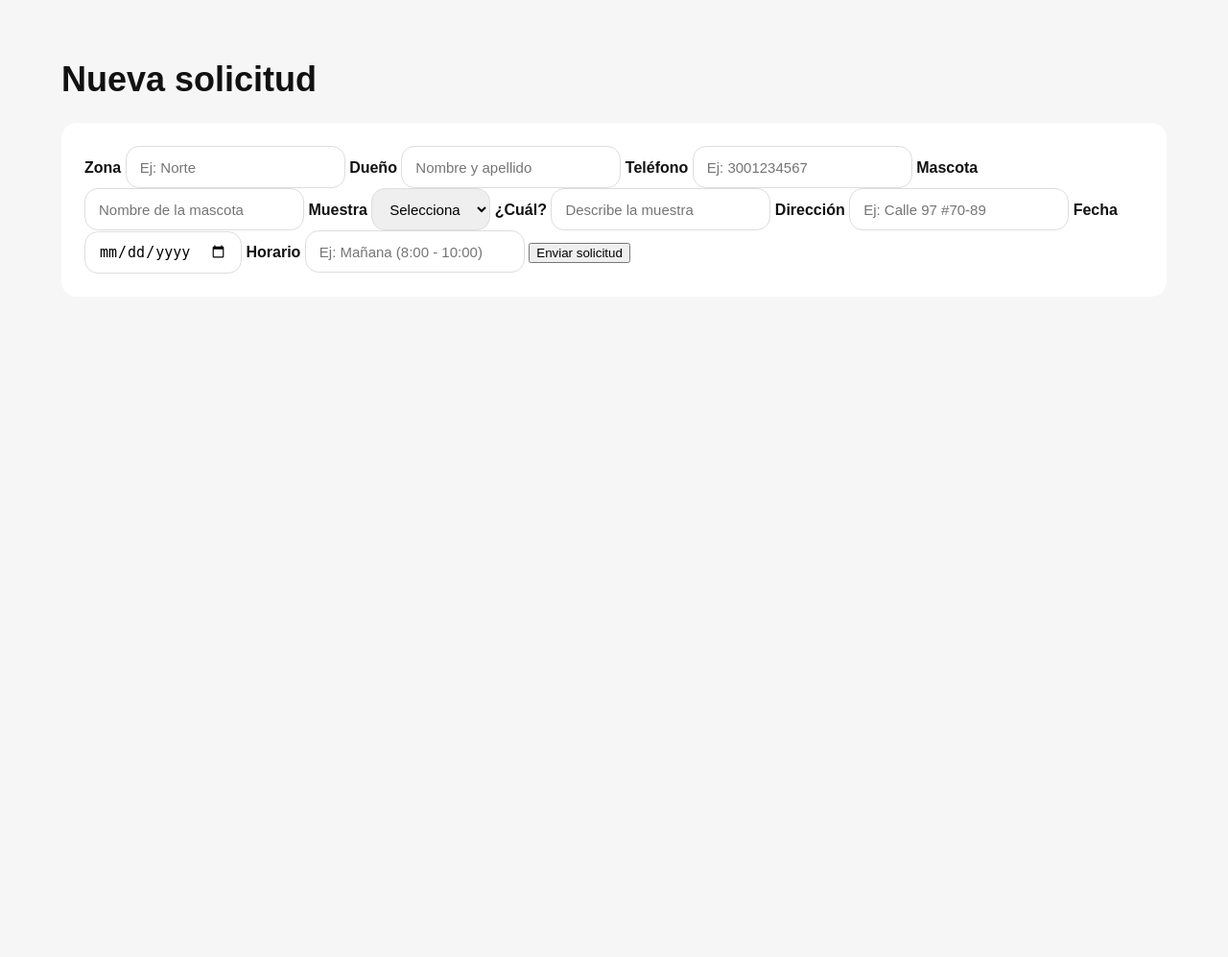
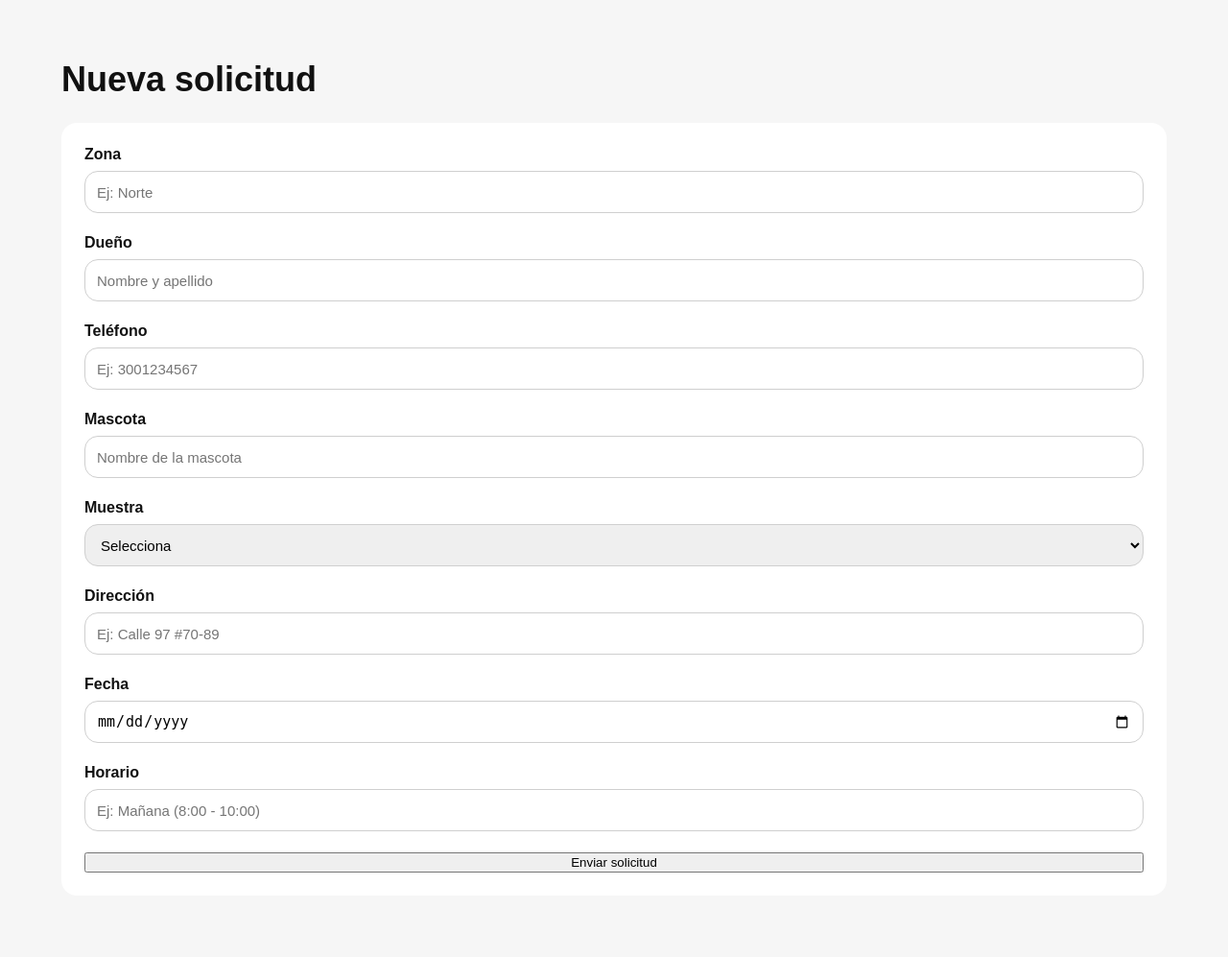
Before and after one commit to daniellascano811/laboratorio-veterinario, a Flask app: page / in a window 1280 px wide. Shown: the part 267-1264 px from the top of the page at 96% size. Before the commit the page ends 552 px from the top, so only its background shows below. Run offline with Flask 3, Linux system fonts and the light colour scheme; some libraries are stand-ins or nearby versions.

Commit message:
Formulario vertical clásico como diseño inicial

```diff
--- a/static/styles.css
+++ b/static/styles.css
@@ -92,3 +92,24 @@ select:focus{
     grid-template-columns: 1fr;
   }
 }
+/* ===== FORMULARIO VERTICAL ===== */
+.form-vertical{
+  display:flex;
+  flex-direction:column;
+  gap:16px;
+}
+
+.form-vertical label{
+  display:flex;
+  flex-direction:column;
+  font-weight:800;
+  gap:8px;
+}
+
+.form-vertical input,
+.form-vertical select{
+  padding:12px;
+  border-radius:14px;
+  border:1px solid #cfcfcf;
+  font-size:15px;
+}
--- a/templates/formulario.html
+++ b/templates/formulario.html
@@ -19,8 +19,8 @@
     </div>
 
     <nav class="nav">
-      <a class="nav-btn {{ 'active' if active=='form' else '' }}" href="{{ url_for('home') }}">Nueva solicitud</a>
-      <a class="nav-btn {{ 'active' if active=='solicitudes' else '' }}" href="{{ url_for('ver_solicitudes') }}">Ver solicitudes</a>
+      <a class="nav-btn active" href="{{ url_for('home') }}">Nueva solicitud</a>
+      <a class="nav-btn" href="{{ url_for('ver_solicitudes') }}">Ver solicitudes</a>
     </nav>
   </div>
 </header>
@@ -29,18 +29,18 @@
   <h1>Nueva solicitud</h1>
 
   <section class="card">
-    <form class="grid" method="POST" action="{{ url_for('crear_solicitud') }}">
+    <form class="form-vertical" method="POST" action="{{ url_for('crear_solicitud') }}">
 
       <label>Zona
-        <input name="zona" required placeholder="Ej: Norte">
+        <input name="zona" placeholder="Ej: Norte" required>
       </label>
 
       <label>Dueño
-        <input name="dueno" required placeholder="Nombre y apellido">
+        <input name="dueno" placeholder="Nombre y apellido" required>
       </label>
 
       <label>Teléfono
-        <input name="tel" required inputmode="tel" placeholder="Ej: 3001234567">
+        <input name="tel" placeholder="Ej: 3001234567" required>
       </label>
 
       <label>Mascota
@@ -48,8 +48,8 @@
       </label>
 
       <label>Muestra
-        <select name="muestra" id="muestra" required>
-          <option value="" selected disabled>Selecciona</option>
+        <select name="muestra_tipo" onchange="toggleOtro()" required>
+          <option value="">Selecciona</option>
           <option value="Orina">Orina</option>
           <option value="Heces">Heces</option>
           <option value="Sangre">Sangre</option>
@@ -57,9 +57,11 @@
         </select>
       </label>
 
-      <label id="muestra_otro_wrap" class="hidden">¿Cuál?
-        <input name="muestra_otro" id="muestra_otro" placeholder="Describe la muestra">
-      </label>
+      <div id="muestra_otro_wrap" style="display:none;">
+        <label>¿Cuál?
+          <input name="muestra_otro" placeholder="Describe la muestra">
+        </label>
+      </div>
 
       <label>Dirección
         <input name="direccion" placeholder="Ej: Calle 97 #70-89">
@@ -79,19 +81,11 @@
 </main>
 
 <script>
-  const muestra = document.getElementById("muestra");
+function toggleOtro(){
+  const select = document.querySelector('select[name="muestra_tipo"]');
   const wrap = document.getElementById("muestra_otro_wrap");
-  const inputOtro = document.getElementById("muestra_otro");
-
-  function toggleOtro() {
-    const isOtro = muestra.value === "Otro";
-    wrap.classList.toggle("hidden", !isOtro);
-    inputOtro.required = isOtro;
-    if (!isOtro) inputOtro.value = "";
-  }
-
-  muestra.addEventListener("change", toggleOtro);
-  toggleOtro();
+  wrap.style.display = select.value === "Otro" ? "block" : "none";
+}
 </script>
 
 </body>
```
